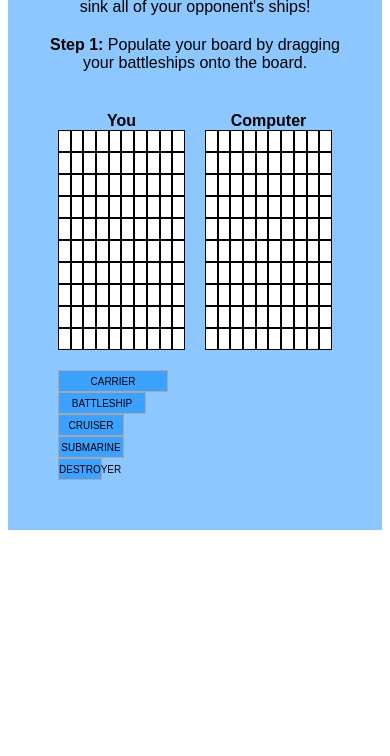
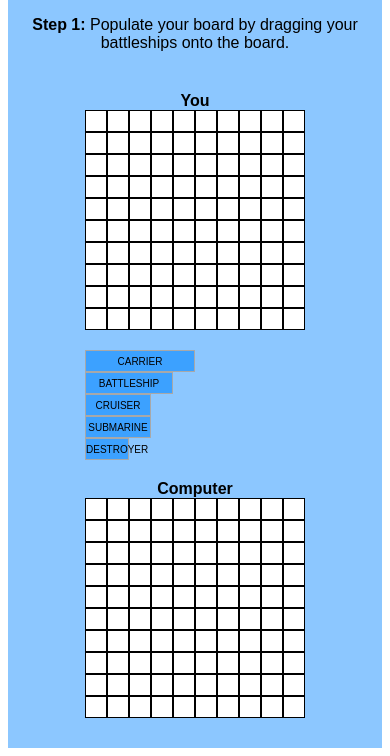
Before and after one commit to wangbertha/battleship-game, a website built with webpack: page dist/index.html in a window 390 px wide. Shown: the part 106-862 px from the top of the page. Built offline with nearby package versions, Linux system fonts and the light colour scheme.

Commit message:
Add responsive design for phone size
For narrow viewport, cells get narrow disproportionally
Stack boards on top of each other and shrink margin

```diff
--- a/src/style.css
+++ b/src/style.css
@@ -13,6 +13,7 @@ body * {
 }
 .game-wrapper {
     display: flex;
+    flex-wrap: wrap;
     justify-content: center;
     padding: 10px;
 }
@@ -53,3 +54,9 @@ body * {
     border-radius: 10px;
     font-size: 20px;
 }
+
+@media (max-width: 600px) {
+    .main-wrapper {
+        padding: 10px;
+    }
+}
```
